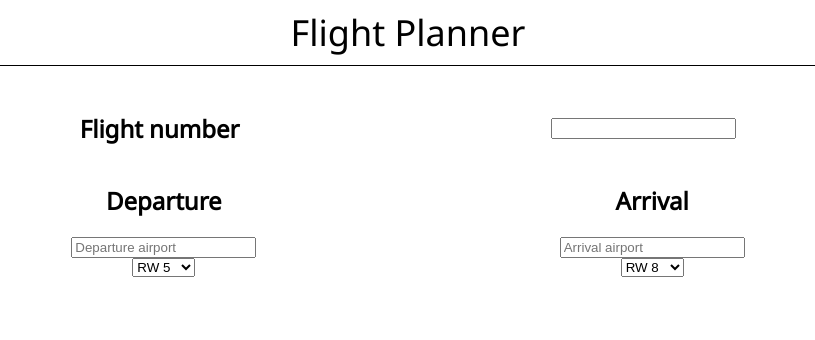
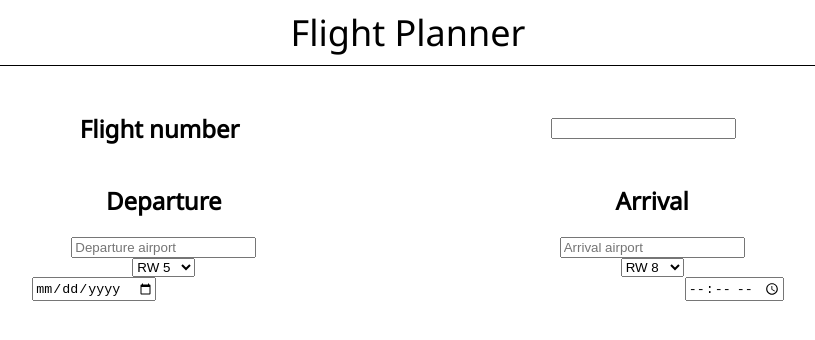
Before and after one commit to kornrumpfl/capstone_flightPlanner, a React (Create React App) app: page / in a window 1280 px wide. Shown: the top 340 px of the page, without its empty margins (232-1047 px from the left). Built offline with nearby package versions, Linux system fonts and the light colour scheme.

Commit message:
add date an time input fields

```diff
--- a/src/components/Main.js
+++ b/src/components/Main.js
@@ -2,7 +2,7 @@ import styled from "styled-components";
 
 export default function Main() {
   return (
-    <section>
+    <InputFlightData>
       <SectionFlightInfo>
         <h2>Flight number</h2>
         <input type="text" name="flightNumber"></input>
@@ -35,7 +35,11 @@ export default function Main() {
           </select>
         </Arrival>
       </AirportSelection>
-    </section>
+      <Time>
+        <input name="flightDate" type="date" />
+        <input name="flightTime" type="time" />
+      </Time>
+    </InputFlightData>
   );
 }
 
@@ -76,3 +80,14 @@ const Arrival = styled.div`
     max-width: 40vw;
   }
 `;
+
+const Time = styled.section`
+  display: flex;
+  justify-content: space-around;
+`;
+
+const InputFlightData = styled.section`
+  display: flex;
+  flex-direction: column;
+  justify-content: space-evenly;
+`;
```
